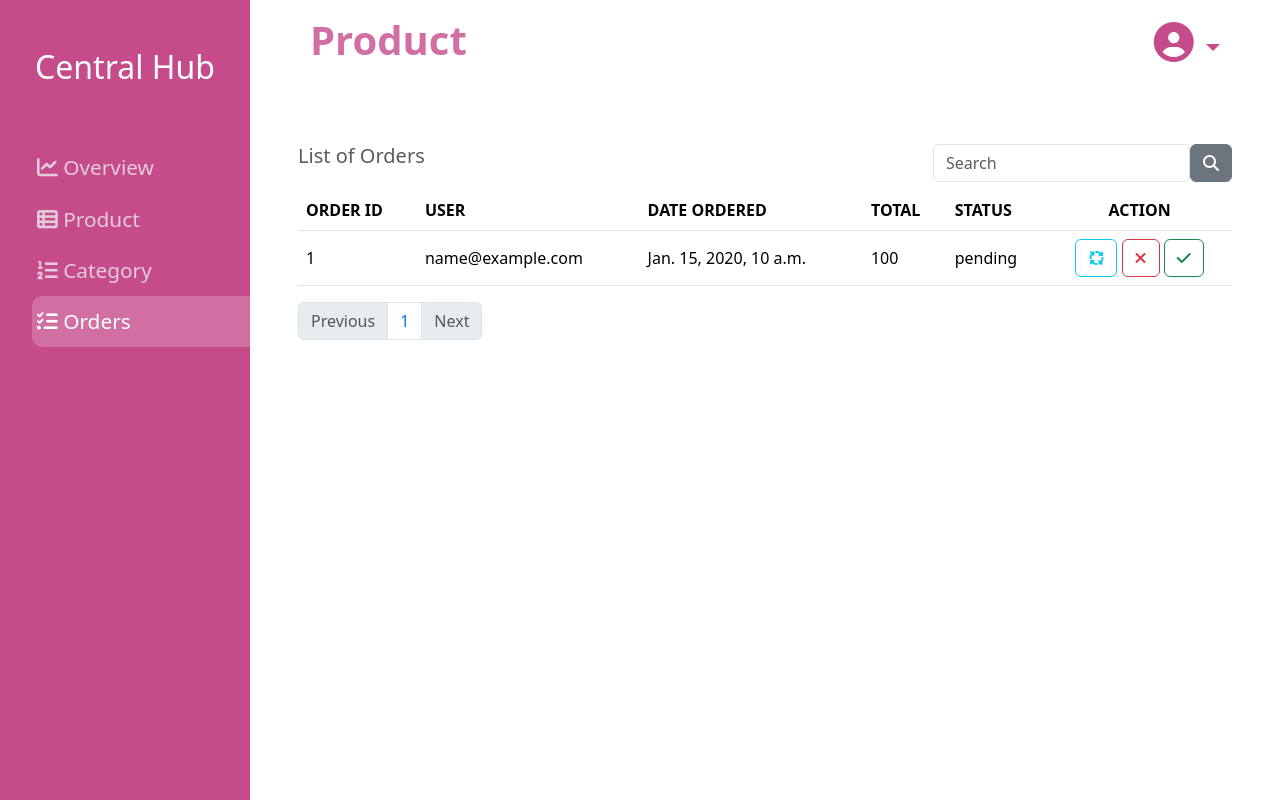
After one commit to juniper06/CentralHub, a Django app: page /dashboard/orders in a window 1280 px wide. The commit adds this page. Run offline with Django 4.2, Linux system fonts and the light colour scheme; a user stored in the database is signed in; tables that the repository leaves empty hold one stand-in row (values such as "Sample post"); some libraries are stand-ins or nearby versions.

Commit message:
Adding Order System Feature

```diff
--- a/dashboard/urls.py
+++ b/dashboard/urls.py
@@ -7,5 +7,7 @@ urlpatterns = [
     path('', views.overview, name="overview"),
     path('product', views.product_view, name="product"),
     path('delete_product/<int:product_id>', views.delete_product_view, name="delete_product"),
-    path('category', views.category_view, name="category")
+    path('category', views.category_view, name="category"),
+    path('orders', views.orders_view, name="orders"),
+    path('update_status/<int:order_id>/', views.update_status, name="update_status"),
 ]
--- a/dashboard/views.py
+++ b/dashboard/views.py
@@ -82,3 +82,28 @@ def category_view(request):
         'page': page,
     }
     return render(request, "dashboard/category.html", context)
+
+
+@user_passes_test(is_staff)
+def orders_view(request):
+    search = request.GET.get('search', '')
+    orders = Order.objects.all().filter(
+        Q(status__icontains=search) |
+        Q(user__email__icontains=search)).order_by(
+        "-date_ordered")
+    paginator = Paginator(orders, 10)
+    page_number = request.GET.get('page', 1)
+    page = paginator.page(page_number)
+    context = {
+        'page': page,
+    }
+    return render(request, "dashboard/orders.html", context)
+
+
+@user_passes_test(is_staff)
+def update_status(request, order_id):
+    status = request.GET.get('status')
+    order = get_object_or_404(Order, id=order_id)
+    order.update_status(status)
+    messages.success(request, "Successfully Updated")
+    return redirect("orders")
--- a/online_shopping/models.py
+++ b/online_shopping/models.py
@@ -8,6 +8,7 @@ from accounts.models import User
 class Category(models.Model):
     class Meta:
         verbose_name_plural = "categories"
+
     name = models.CharField(max_length=80)
 
     def __str__(self):
@@ -57,9 +58,23 @@ class Order(models.Model):
     items = models.ManyToManyField(OrderItem)
     date_ordered = models.DateTimeField(auto_now_add=True)
 
+    STATUS_CHOICES = [
+        ('pending', 'Pending'),
+        ('delivered', 'Delivered'),
+        ('cancelled', 'Cancelled'),
+    ]
+    status = models.CharField(max_length=10, choices=STATUS_CHOICES, default="pending")
+
     def __str__(self):
         return self.user.get_username()
 
     @property
     def total_amount(self):
         return self.items.aggregate(total=models.Sum(models.F('quantity') * models.F('product__price')))['total'] or 0
+
+    def update_status(self, new_status):
+        if new_status in dict(self.STATUS_CHOICES):
+            self.status = new_status
+            self.save()
+        else:
+            raise ValueError(f"Invalid status: {new_status}")
--- a/online_shopping/urls.py
+++ b/online_shopping/urls.py
@@ -8,4 +8,6 @@ urlpatterns = [
     path('add_to_cart/<int:product_id>', views.add_to_cart, name="add_to_cart"),
     path('add_to_cart/<slug:slug>', views.product_details, name="product"),
     path('shop', views.shop_view, name="shop"),
+    path('place_order', views.place_order, name="place_order"),
+    path('orders', views.orders_view, name="orders"),
 ]
--- a/templates/dashboard/components/sidebar.html
+++ b/templates/dashboard/components/sidebar.html
@@ -10,6 +10,8 @@
         </li>
         <li class="side-nav-item {% if request.path == "/dashboard/category" %} active {% endif %}">
             <a href="{% url 'category' %}"><i class="fa-solid fa-list-ol"></i> Category</a>
+        </li><li class="side-nav-item {% if request.path == "/dashboard/orders" %} active {% endif %}">
+            <a href="{% url 'orders' %}"><i class="fa-solid fa-list-check"></i> Orders</a>
         </li>
     </ul>
 </aside>
--- /dev/null
+++ b/templates/dashboard/orders.html
@@ -0,0 +1,101 @@
+{% extends 'dashboard/base.html' %}
+{% block content %}
+    <!-- Header -->
+    <header class="container-fluid">
+        <div
+                class="d-flex justify-content-between align-items-center px-5 py-3">
+            <h1 class="text-header">Product</h1>
+
+            {% include 'dashboard/components/account.html' %}
+        </div>
+    </header>
+    <!-- End of Header -->
+
+    <!-- Content -->
+    <div class="container p-5">
+
+        <div class="table-responsive">
+            <table class="table caption-top table-hover align-middle">
+                <caption>
+                    <div class="d-flex justify-content-between">
+                        <h5>List of Orders</h5>
+                        <form class="d-flex">
+                            <input
+                                    type="text"
+                                    placeholder="Search"
+                                    class="form-control"
+                                    name="search"/>
+                            <button class="btn btn-secondary" type="submit">
+                                <i class="fa-solid fa-magnifying-glass"></i>
+                            </button>
+                        </form>
+                    </div>
+                </caption>
+                <thead>
+                <tr>
+                    <th>ORDER ID</th>
+                    <th>USER</th>
+                    <th>DATE ORDERED</th>
+                    <th>TOTAL</th>
+                    <th>STATUS</th>
+                    <th class="text-center">ACTION</th>
+                </tr>
+                </thead>
+                <tbody>
+                {% for order in page %}
+                    <tr>
+                        <td>{{ order.id }}</td>
+                        <td>{{ order.user }}</td>
+                        <td>{{ order.date_ordered }}</td>
+                        <td>{{ order.total_amount }}</td>
+                        <td>{{ order.status }}</td>
+                        <td class="text-center">
+                            <a class="btn btn-outline-info"
+                               href="{% url 'update_status' order_id=order.id %}?status=pending">
+                                <i class="fa-solid fa-arrows-spin"></i>
+                            </a>
+                            <a class="btn btn-outline-danger"
+                               href="{% url 'update_status' order_id=order.id %}?status=cancelled">
+                                <i class="fa-solid fa-xmark"></i>
+                            </a>
+                            <a class="btn btn-outline-success"
+                               href="{% url 'update_status' order_id=order.id %}?status=delivered">
+                                <i class="fa-solid fa-check"></i>
+                            </a>
+                        </td>
+
+                    </tr>
+                {% endfor %}
+
+
+                </tbody>
+            </table>
+            <nav aria-label="Page navigation example">
+                <ul class="pagination">
+
+                    <li class="page-item {% if not page.has_previous %}disabled{% endif %}">
+                        <a
+                                class="page-link"
+                                href="?page={% if page.has_previous %}{{ page.previous_page_number }}{% endif %}"
+                        >Previous</a
+                        >
+                    </li>
+                    <li class="page-item">
+                        <a
+                                class="page-link"
+                                href="#"
+                        >{{ page.number }}</a
+                        >
+                    </li>
+                    <li class="page-item {% if not page.has_next %}disabled{% endif %}">
+                        <a
+                                class="page-link"
+                                href="?page={% if page.has_next %}{{ page.next_page_number }}{% endif %}"
+                        >Next</a
+                        >
+                    </li>
+                </ul>
+            </nav>
+        </div>
+    </div>
+{% endblock %}
--- a/templates/dashboard/product.html
+++ b/templates/dashboard/product.html
@@ -122,7 +122,7 @@
                         <td>{{ product.id }}</td>
                         <td>{{ product.name }}</td>
                         <td><i class="fa-solid fa-peso-sign"></i>{{ product.price }}</td>
-                        <td>Jeans</td>
+                        <td>{{ product.category }}</td>
                         <td class="d-flex justify-content-center">
                             <button class="btn btn-link">
                                 <a href="{{ product.image.url }}">
```
Also changed, not shown: online_shopping/views.py (+20 -1 lines), templates/online_shopping/cart.html (+7 -2 lines), templates/online_shopping/orders.html (added, +47 -0 lines), online_shopping/migrations/0004_orderitem_is_delivered.py (added), online_shopping/migrations/0005_remove_orderitem_is_delivered_orderitem_status.py (added), online_shopping/migrations/0006_remove_orderitem_status_order_status.py (added), online_shopping/migrations/0007_alter_order_status.py (added), templates/static/css/dashboard.css (line endings or trailing spaces).
